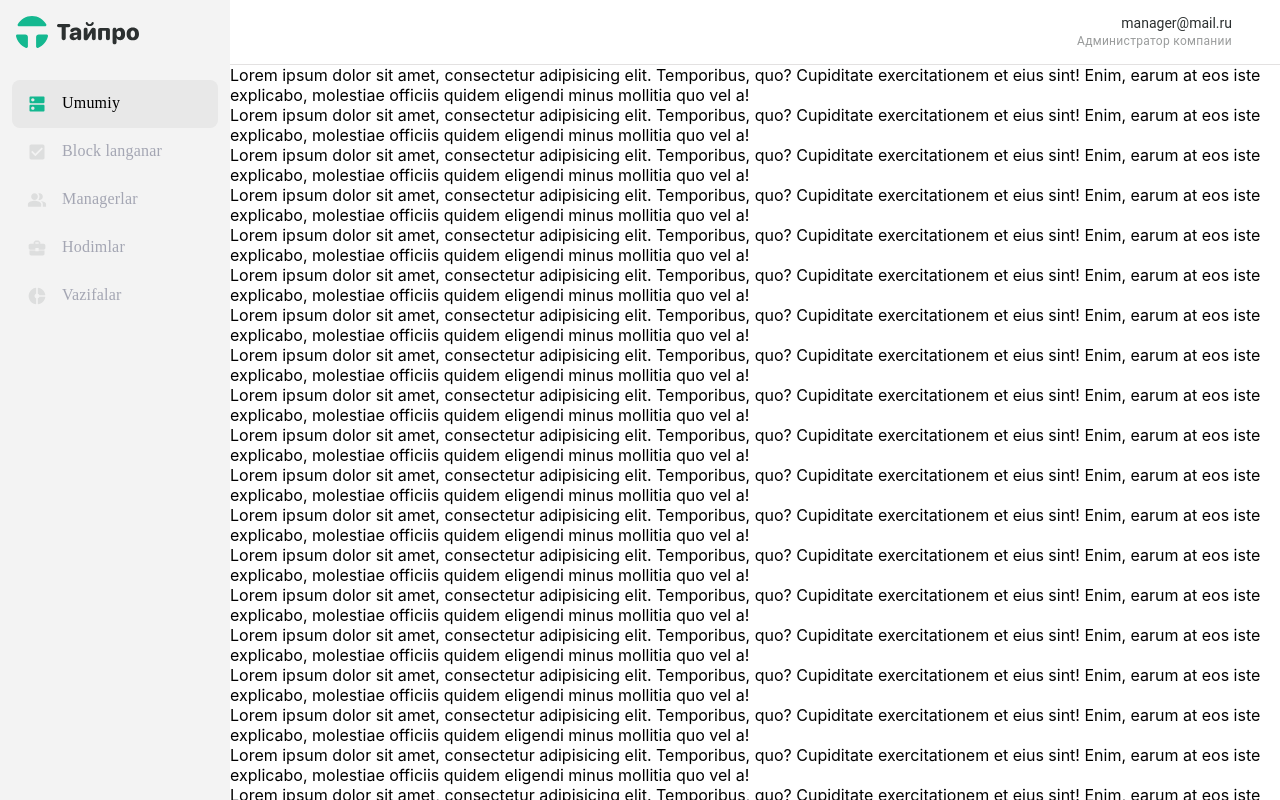
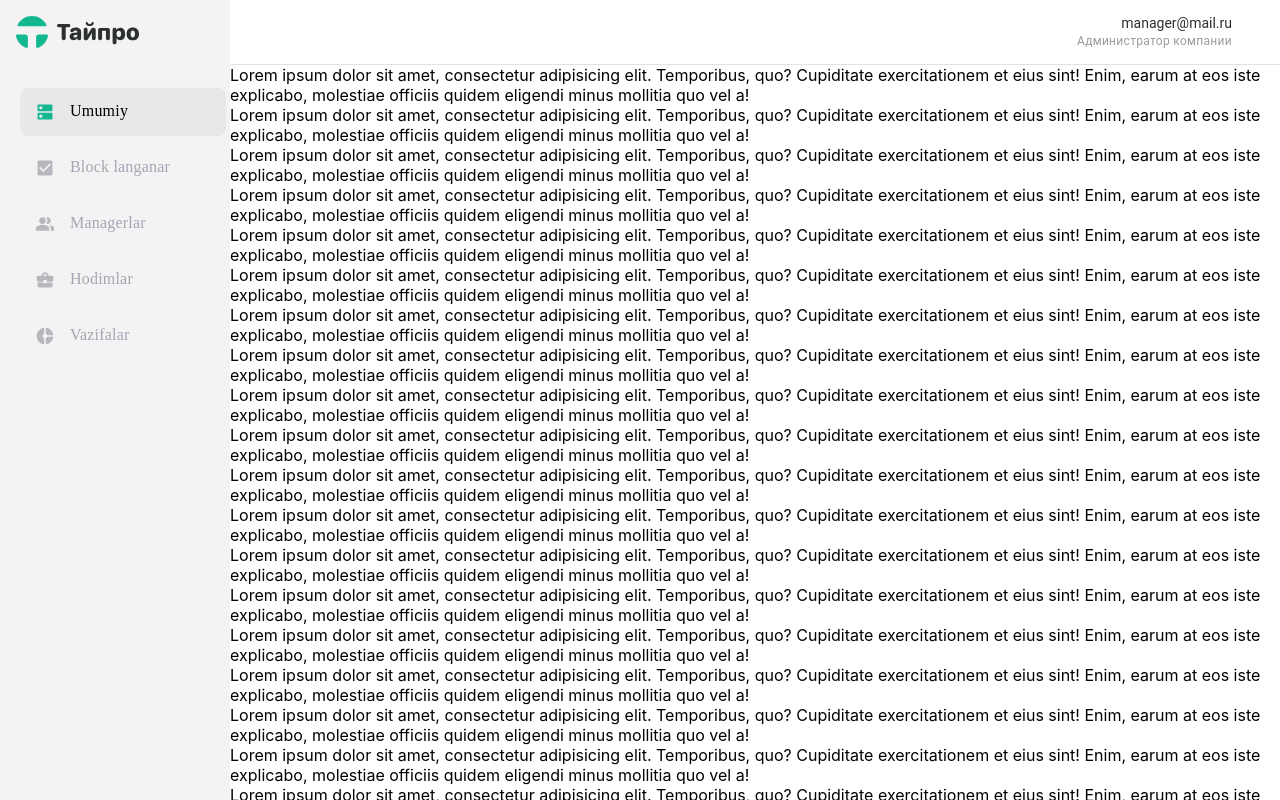
Before and after one commit to Toxirrrr/NajotTalimAdmin, a Vue app: page /general in a window 1280 px wide. Shown: the top 800 px of the page. Built offline with nearby package versions, Linux system fonts and the light colour scheme.

Commit message:
Toxirrrr

```diff
--- a/src/components/Aside/Aside.css
+++ b/src/components/Aside/Aside.css
@@ -14,7 +14,6 @@
   min-width: 230px;
 }
 .aside__list {
-  gap: 12;
   padding: 8px 12px 8px 12px;
 }
 .aside__logo {
@@ -24,6 +23,7 @@
   display: flex;
   align-items: center;
   width: 206px;
+  margin: 8px
 }
 .aside__link {
   width: 100%;
--- a/src/components/Aside/AsideComp.vue
+++ b/src/components/Aside/AsideComp.vue
@@ -11,14 +11,18 @@ import './Aside.css'
             <ul class="aside__list">
                 <li class="aside__item">
                     <router-link to="/general" class="aside__link">
-                            <svg width="20.000000" height="20.000000" viewBox="0 0 20 20" fill="none" xmlns="http://www.w3.org/2000/svg" xmlns:xlink="http://www.w3.org/1999/xlink">
+                        <svg width="20.000000" height="20.000000" viewBox="0 0 20 20" xmlns="http://www.w3.org/2000/svg"
+                            xmlns:xlink="http://www.w3.org/1999/xlink">
                             <defs>
                                 <clipPath id="clip5_1971">
-			                            <rect id="filled/action/dns" rx="0.000000" width="19.000000" height="19.000000" transform="translate(0.500000 0.500000)" fill="white" fill-opacity="0"/>
+                                    <rect id="filled/action/dns" rx="0.000000" width="19.000000" height="19.000000"
+                                        transform="translate(0.500000 0.500000)" />
                                 </clipPath>
                             </defs>
                             <g clip-path="url(#clip5_1971)">
-	                            	<path id="Vector" d="M16.66 10.83L3.33 10.83C2.87 10.83 2.5 11.2 2.5 11.66L2.5 16.66C2.5 17.12 2.87 17.5 3.33 17.5L16.66 17.5C17.12 17.5 17.5 17.12 17.5 16.66L17.5 11.66C17.5 11.2 17.12 10.83 16.66 10.83ZM5.83 15.83C4.91 15.83 4.16 15.08 4.16 14.16C4.16 13.25 4.91 12.5 5.83 12.5C6.75 12.5 7.5 13.25 7.5 14.16C7.5 15.08 6.75 15.83 5.83 15.83ZM16.66 2.5L3.33 2.5C2.87 2.5 2.5 2.87 2.5 3.33L2.5 8.33C2.5 8.79 2.87 9.16 3.33 9.16L16.66 9.16C17.12 9.16 17.5 8.79 17.5 8.33L17.5 3.33C17.5 2.87 17.12 2.5 16.66 2.5ZM5.83 7.5C4.91 7.5 4.16 6.75 4.16 5.83C4.16 4.91 4.91 4.16 5.83 4.16C6.75 4.16 7.5 4.91 7.5 5.83C7.5 6.75 6.75 7.5 5.83 7.5Z" fill="#14B890" fill-opacity="1.000000" fill-rule="nonzero"/>
+                                <path id="Vector"
+                                    d="M16.66 10.83L3.33 10.83C2.87 10.83 2.5 11.2 2.5 11.66L2.5 16.66C2.5 17.12 2.87 17.5 3.33 17.5L16.66 17.5C17.12 17.5 17.5 17.12 17.5 16.66L17.5 11.66C17.5 11.2 17.12 10.83 16.66 10.83ZM5.83 15.83C4.91 15.83 4.16 15.08 4.16 14.16C4.16 13.25 4.91 12.5 5.83 12.5C6.75 12.5 7.5 13.25 7.5 14.16C7.5 15.08 6.75 15.83 5.83 15.83ZM16.66 2.5L3.33 2.5C2.87 2.5 2.5 2.87 2.5 3.33L2.5 8.33C2.5 8.79 2.87 9.16 3.33 9.16L16.66 9.16C17.12 9.16 17.5 8.79 17.5 8.33L17.5 3.33C17.5 2.87 17.12 2.5 16.66 2.5ZM5.83 7.5C4.91 7.5 4.16 6.75 4.16 5.83C4.16 4.91 4.91 4.16 5.83 4.16C6.75 4.16 7.5 4.91 7.5 5.83C7.5 6.75 6.75 7.5 5.83 7.5Z"
+                                    fill-rule="nonzero" />
                             </g>
                         </svg>
                         <p class="aside__text">Umumiy</p>
@@ -26,16 +30,23 @@ import './Aside.css'
                 </li>
                 <li class="aside__item">
                     <router-link to="/blocked" class="aside__link">
-                            <svg width="20.000000" height="20.000000" viewBox="0 0 20 20" fill="none" xmlns="http://www.w3.org/2000/svg" xmlns:xlink="http://www.w3.org/1999/xlink">
+                        <svg width="20.000000" height="20.000000" viewBox="0 0 20 20" xmlns="http://www.w3.org/2000/svg"
+                            xmlns:xlink="http://www.w3.org/1999/xlink">
                             <defs>
                                 <clipPath id="clip5_1976">
-	                            		<rect id="filled/toggle/check-box" rx="0.000000" width="19.000000" height="19.000000" transform="translate(0.500000 0.500000)" fill="white" fill-opacity="0"/>
+                                    <rect id="filled/toggle/check-box" rx="0.000000" width="19.000000"
+                                        height="19.000000" transform="translate(0.500000 0.500000)" fill="white"
+                                      />
                                 </clipPath>
                             </defs>
-	                            <g opacity="0.400000">
-	                            	<rect id="filled/toggle/check-box" rx="0.000000" width="19.000000" height="19.000000" transform="translate(0.500000 0.500000)" fill="#FFFFFF" fill-opacity="0"/>
+                            <g>
+                                <rect id="filled/toggle/check-box" rx="0.000000" width="19.000000" height="19.000000"
+                                    transform="translate(0.500000 0.500000)" fill="#FFFFFF" fill-opacity="0"
+                                    />
                                 <g clip-path="url(#clip5_1976)">
-	                            		<path id="Vector" d="M15.83 2.5L4.16 2.5C3.24 2.5 2.5 3.25 2.5 4.16L2.5 15.83C2.5 16.75 3.24 17.5 4.16 17.5L15.83 17.5C16.75 17.5 17.5 16.75 17.5 15.83L17.5 4.16C17.5 3.25 16.75 2.5 15.83 2.5ZM8.33 14.16L4.16 10L5.34 8.82L8.33 11.8L14.65 5.48L15.83 6.66L8.33 14.16Z" fill="#141A18" fill-opacity="0.600000" fill-rule="nonzero"/>
+                                    <path id="Vector"
+                                        d="M15.83 2.5L4.16 2.5C3.24 2.5 2.5 3.25 2.5 4.16L2.5 15.83C2.5 16.75 3.24 17.5 4.16 17.5L15.83 17.5C16.75 17.5 17.5 16.75 17.5 15.83L17.5 4.16C17.5 3.25 16.75 2.5 15.83 2.5ZM8.33 14.16L4.16 10L5.34 8.82L8.33 11.8L14.65 5.48L15.83 6.66L8.33 14.16Z"
+                                        fill-opacity="1" fill-rule="nonzero" />
                                 </g>
                             </g>
                         </svg>
@@ -44,19 +55,32 @@ import './Aside.css'
                 </li>
                 <li class="aside__item">
                     <router-link to="/employees" class="aside__link">
-                            <svg width="20.000000" height="20.000000" viewBox="0 0 20 20" fill="none" xmlns="http://www.w3.org/2000/svg" xmlns:xlink="http://www.w3.org/1999/xlink">
+                        <svg width="20.000000" height="20.000000" viewBox="0 0 20 20" fill="none"
+                            xmlns="http://www.w3.org/2000/svg" xmlns:xlink="http://www.w3.org/1999/xlink">
                             <defs>
                                 <clipPath id="clip5_1991">
-	                            		<rect id="filled/social/people-alt" rx="0.000000" width="19.000000" height="19.000000" transform="translate(0.500000 0.500000)" fill="white" fill-opacity="0"/>
+                                    <rect id="filled/social/people-alt" rx="0.000000" width="19.000000"
+                                        height="19.000000" transform="translate(0.500000 0.500000)" fill-opacity="0"
+                                        />
                                 </clipPath>
                             </defs>
-	                            <g opacity="0.400000">
-	                            	<rect id="filled/social/people-alt" rx="0.000000" width="19.000000" height="19.000000" transform="translate(0.500000 0.500000)" fill="#FFFFFF" fill-opacity="0"/>
+                            <g>
+                                <rect id="filled/social/people-alt" rx="0.000000" width="19.000000" height="19.000000"
+                                    transform="translate(0.500000 0.500000)" fill-opacity="0"
+                                     />
                                 <g clip-path="url(#clip5_1991)">
-	                            		<path id="Vector" d="M13.89 10.94C15.03 11.71 15.83 12.76 15.83 14.16L15.83 16.66L19.16 16.66L19.16 14.16C19.16 12.35 16.19 11.27 13.89 10.94Z" fill="#141A18" fill-opacity="0.600000" fill-rule="evenodd"/>
-	                            		<path id="Vector" d="M10.83 6.66C10.83 8.5 9.34 10 7.5 10C5.65 10 4.16 8.5 4.16 6.66C4.16 4.82 5.65 3.33 7.5 3.33C9.34 3.33 10.83 4.82 10.83 6.66Z" fill="#141A18" fill-opacity="0.600000" fill-rule="evenodd"/>
-	                            		<path id="Vector" d="M12.5 10C14.34 10 15.83 8.5 15.83 6.66C15.83 4.82 14.34 3.33 12.5 3.33C12.1 3.33 11.74 3.41 11.39 3.53C12.08 4.39 12.5 5.48 12.5 6.66C12.5 7.85 12.08 8.94 11.39 9.8C11.74 9.91 12.1 10 12.5 10Z" fill="#141A18" fill-opacity="0.600000" fill-rule="evenodd"/>
-	                            		<path id="Vector" d="M7.5 10.83C5.27 10.83 0.83 11.95 0.83 14.16L0.83 16.66L14.16 16.66L14.16 14.16C14.16 11.95 9.72 10.83 7.5 10.83Z" fill="#141A18" fill-opacity="0.600000" fill-rule="evenodd"/>
+                                    <path id="Vector"
+                                        d="M13.89 10.94C15.03 11.71 15.83 12.76 15.83 14.16L15.83 16.66L19.16 16.66L19.16 14.16C19.16 12.35 16.19 11.27 13.89 10.94Z"
+                                         />
+                                    <path id="Vector"
+                                        d="M10.83 6.66C10.83 8.5 9.34 10 7.5 10C5.65 10 4.16 8.5 4.16 6.66C4.16 4.82 5.65 3.33 7.5 3.33C9.34 3.33 10.83 4.82 10.83 6.66Z"
+                                        />
+                                    <path id="Vector"
+                                        d="M12.5 10C14.34 10 15.83 8.5 15.83 6.66C15.83 4.82 14.34 3.33 12.5 3.33C12.1 3.33 11.74 3.41 11.39 3.53C12.08 4.39 12.5 5.48 12.5 6.66C12.5 7.85 12.08 8.94 11.39 9.8C11.74 9.91 12.1 10 12.5 10Z"
+                                        />
+                                    <path id="Vector"
+                                        d="M7.5 10.83C5.27 10.83 0.83 11.95 0.83 14.16L0.83 16.66L14.16 16.66L14.16 14.16C14.16 11.95 9.72 10.83 7.5 10.83Z"
+                                        />
                                 </g>
                             </g>
                         </svg>
@@ -65,17 +89,18 @@ import './Aside.css'
                 </li>
                 <li class="aside__item">
                     <router-link to="/managers" class="aside__link">
-                            <svg width="20.000000" height="20.000000" viewBox="0 0 20 20" fill="none" xmlns="http://www.w3.org/2000/svg" xmlns:xlink="http://www.w3.org/1999/xlink">
+                        <svg width="20.000000" height="20.000000" viewBox="0 0 20 20" fill="none"
+                            xmlns="http://www.w3.org/2000/svg" xmlns:xlink="http://www.w3.org/1999/xlink">
                             <defs>
                                 <clipPath id="clip5_2003">
-                            			<rect id="filled/places/business-center" rx="0.000000" width="19.000000" height="19.000000" transform="translate(0.500000 0.500000)" fill="white" fill-opacity="0"/>
+                                    <rect id="filled/places/business-center" rx="0.000000" width="19.000000"
+                                        height="19.000000" transform="translate(0.500000 0.500000)" fill="white"
+                                        />
                                 </clipPath>
                             </defs>
-                            	<g opacity="0.400000">
-                            		<rect id="filled/places/business-center" rx="0.000000" width="19.000000" height="19.000000" transform="translate(0.500000 0.500000)" fill="#FFFFFF" fill-opacity="0"/>
                             <g clip-path="url(#clip5_2003)">
-                            			<path id="Vector" d="M8.33 13.33L8.33 12.5L2.5 12.5L2.5 15.83C2.5 16.75 3.24 17.5 4.16 17.5L15.83 17.5C16.75 17.5 17.5 16.75 17.5 15.83L17.5 12.5L11.66 12.5L11.66 13.33L8.33 13.33ZM16.66 5.83L13.32 5.83L13.32 4.16L11.65 2.5L8.32 2.5L6.65 4.16L6.65 5.83L3.33 5.83C2.41 5.83 1.66 6.58 1.66 7.5L1.66 10C1.66 10.92 2.4 11.66 3.33 11.66L8.33 11.66L8.33 10L11.66 10L11.66 11.66L16.66 11.66C17.58 11.66 18.33 10.91 18.33 10L18.33 7.5C18.33 6.58 17.58 5.83 16.66 5.83ZM11.66 5.83L8.33 5.83L8.33 4.16L11.66 4.16L11.66 5.83Z" fill="#141A18" fill-opacity="0.600000" fill-rule="nonzero"/>
-                            		</g>
+                                    <path id="Vector"
+                                        d="M8.33 13.33L8.33 12.5L2.5 12.5L2.5 15.83C2.5 16.75 3.24 17.5 4.16 17.5L15.83 17.5C16.75 17.5 17.5 16.75 17.5 15.83L17.5 12.5L11.66 12.5L11.66 13.33L8.33 13.33ZM16.66 5.83L13.32 5.83L13.32 4.16L11.65 2.5L8.32 2.5L6.65 4.16L6.65 5.83L3.33 5.83C2.41 5.83 1.66 6.58 1.66 7.5L1.66 10C1.66 10.92 2.4 11.66 3.33 11.66L8.33 11.66L8.33 10L11.66 10L11.66 11.66L16.66 11.66C17.58 11.66 18.33 10.91 18.33 10L18.33 7.5C18.33 6.58 17.58 5.83 16.66 5.83ZM11.66 5.83L8.33 5.83L8.33 4.16L11.66 4.16L11.66 5.83Z" />
                                 </g>
                         </svg>
                         <p class="aside__text">Hodimlar</p>
@@ -83,16 +108,22 @@ import './Aside.css'
                 </li>
                 <li class="aside__item">
                     <router-link to="/tasks" class="aside__link">
-                            <svg width="20.000000" height="20.000000" viewBox="0 0 20 20" fill="none" xmlns="http://www.w3.org/2000/svg" xmlns:xlink="http://www.w3.org/1999/xlink">
+                        <svg width="20.000000" height="20.000000" viewBox="0 0 20 20" fill="none"
+                            xmlns="http://www.w3.org/2000/svg" xmlns:xlink="http://www.w3.org/1999/xlink">
                             <defs>
                                 <clipPath id="clip5_2008">
-                            			<rect id="filled/action/donut-small" rx="0.000000" width="19.000000" height="19.000000" transform="translate(0.500000 0.500000)" fill="white" fill-opacity="0"/>
+                                    <rect id="filled/action/donut-small" rx="0.000000" width="19.000000"
+                                        height="19.000000" transform="translate(0.500000 0.500000)" fill="white"
+                                        />
                                 </clipPath>
                             </defs>
-                            	<g opacity="0.400000">
-                            		<rect id="filled/action/donut-small" rx="0.000000" width="19.000000" height="19.000000" transform="translate(0.500000 0.500000)" fill="#FFFFFF" fill-opacity="0"/>
+                            <g >
+                                <rect id="filled/action/donut-small" rx="0.000000" width="19.000000" height="19.000000"
+                                    transform="translate(0.500000 0.500000)"  fill-opacity="0" />
                                 <g clip-path="url(#clip5_2008)">
-                            			<path id="Vector" d="M9.16 7.63L9.16 1.66C5 2.08 1.66 5.65 1.66 10C1.66 14.34 5 17.91 9.16 18.33L9.16 12.36C8.33 12.02 7.5 11.1 7.5 10C7.5 8.9 8.33 7.97 9.16 7.63ZM12.38 9.16L18.33 9.16C17.93 5.2 15 2.05 10.83 1.66L10.83 7.63C11.66 7.88 12.1 8.45 12.38 9.16ZM10.83 12.36L10.83 18.33C15 17.94 17.93 14.79 18.33 10.83L12.38 10.83C12.1 11.55 11.66 12.11 10.83 12.36Z" fill="#141A18" fill-opacity="0.600000" fill-rule="nonzero"/>
+                                    <path id="Vector"
+                                        d="M9.16 7.63L9.16 1.66C5 2.08 1.66 5.65 1.66 10C1.66 14.34 5 17.91 9.16 18.33L9.16 12.36C8.33 12.02 7.5 11.1 7.5 10C7.5 8.9 8.33 7.97 9.16 7.63ZM12.38 9.16L18.33 9.16C17.93 5.2 15 2.05 10.83 1.66L10.83 7.63C11.66 7.88 12.1 8.45 12.38 9.16ZM10.83 12.36L10.83 18.33C15 17.94 17.93 14.79 18.33 10.83L12.38 10.83C12.1 11.55 11.66 12.11 10.83 12.36Z"
+                                        />
                                 </g>
                             </g>
                         </svg>
```
Lines whose indentation alone changed are shown as unchanged.
